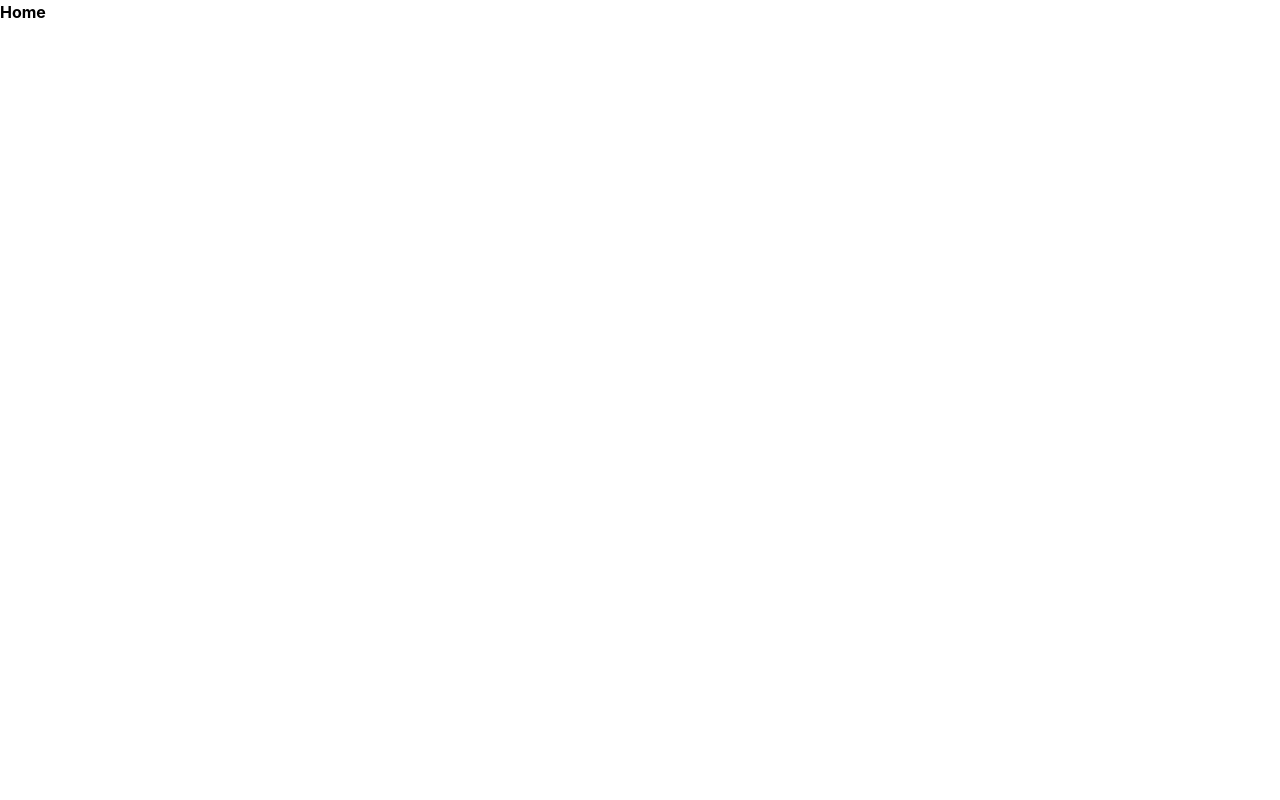
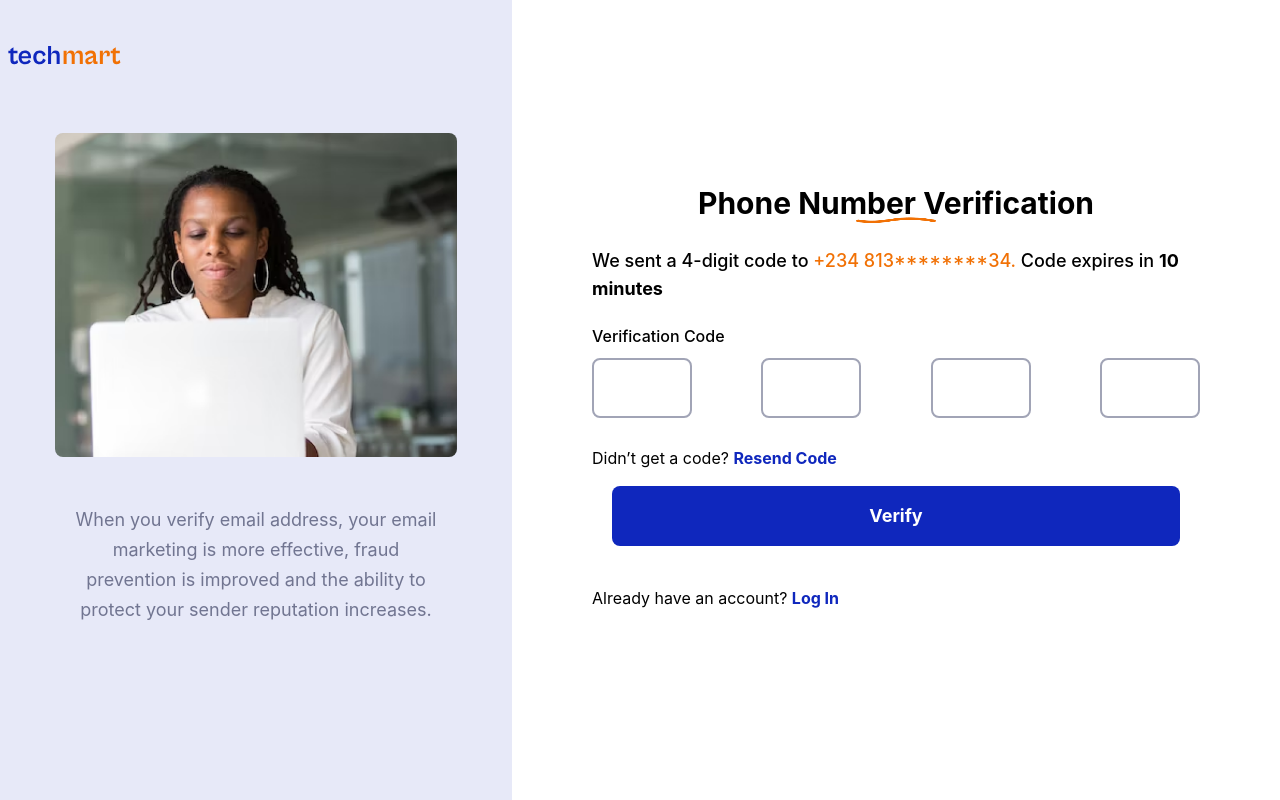
Before and after one commit to Ingressive-for-Good/I4G-OPENSOURCE-FRONTEND-PROJECT-2022, a React (Vite) app: page / in a window 1280 px wide. Built offline with nearby package versions, Linux system fonts and the light colour scheme; a web font is replaced by a local one.

Commit message:
Update App.jsx

```diff
--- a/src/App.jsx
+++ b/src/App.jsx
@@ -1,11 +1,12 @@
 import React from "react";
 import { BrowserRouter } from "react-router-dom";
 import Routes from "../routes";
+import PhoneNumberVerification from "./pages/PhoneNumberVerification";
 
 function App() {
   return (
     <BrowserRouter>
-      <Routes />
+      <PhoneNumberVerification />
     </BrowserRouter>
   );
 }
```
